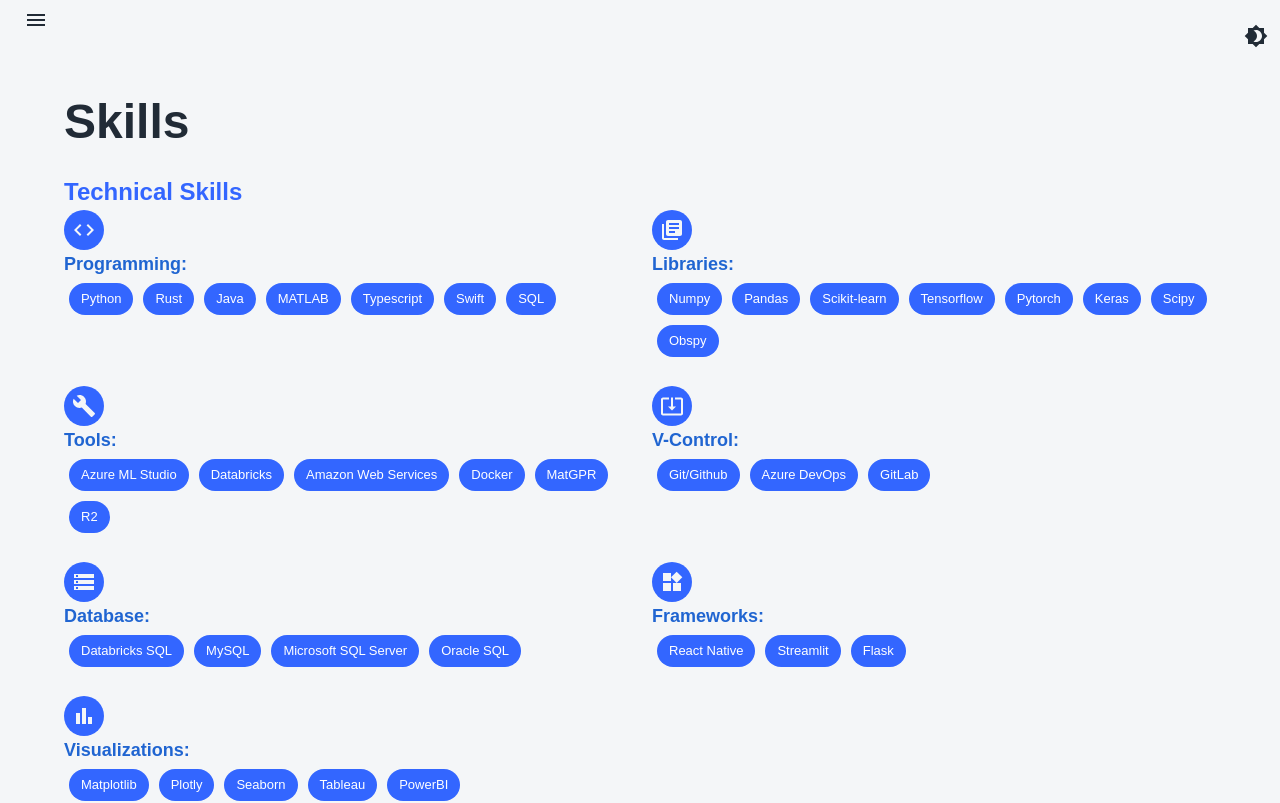
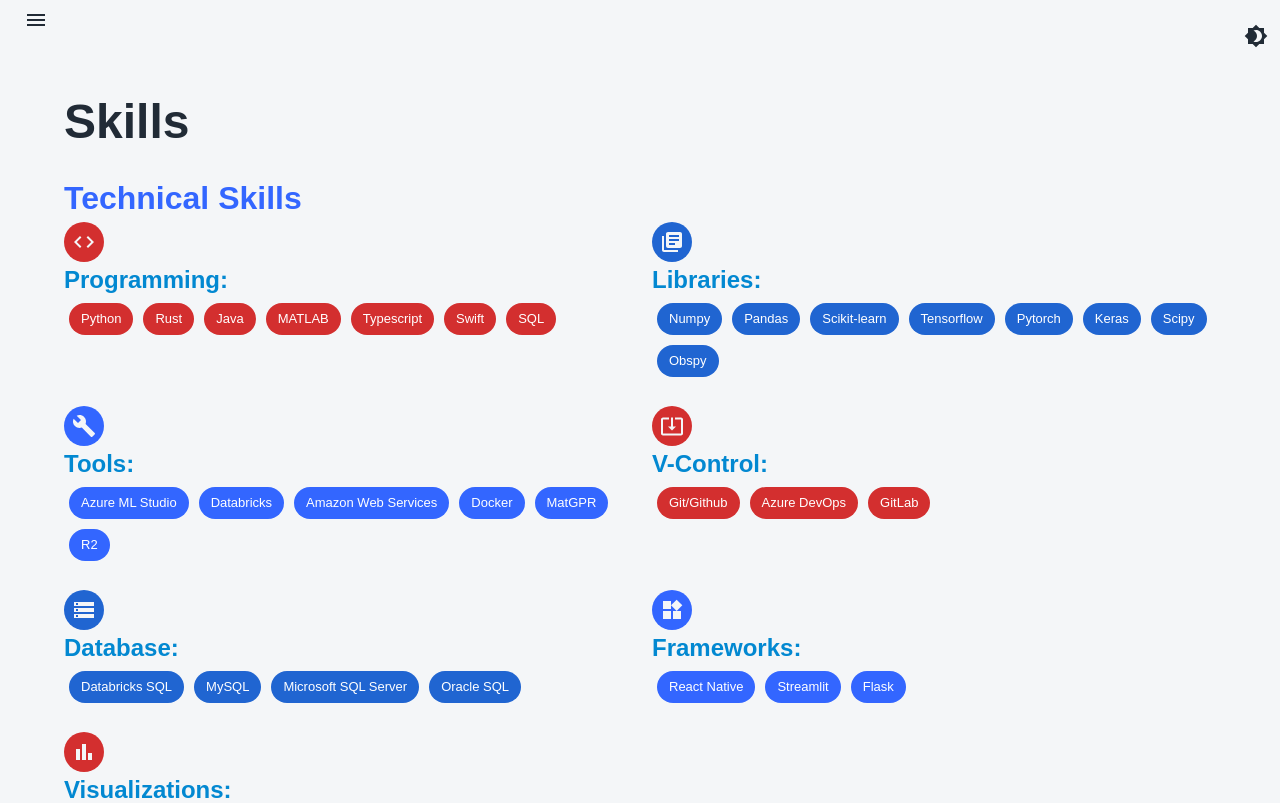
Before and after one commit to Feromond/jacob-mish-portfolio, a React (Create React App) app: page /skills in a window 1280 px wide. Shown: the top 803 px of the page. Built offline with nearby package versions, Linux system fonts and the light colour scheme.

Commit message:
Improved some of the colouring and design of skill

```diff
--- a/src/components/Skills/Skills.js
+++ b/src/components/Skills/Skills.js
@@ -12,9 +12,11 @@
 import { styled } from '@mui/system';
 
 const StyledChip = styled(Chip)`
-  transition: transform 0.3s;
+  transition: transform 0.3s, background-color 0.3s, box-shadow 0.3s;
   &:hover {
     transform: scale(1.1);
+    background-color: rgba(0, 150, 136, 0.8); // Example color
+    box-shadow: 0 5px 15px rgba(0,0,0,0.5);
   }
 `;
 
@@ -51,26 +53,40 @@
     return(
     <Container sx={{ marginTop: '30px', padding: '20px', borderRadius: '15px' }}>
         <Typography variant="h2" sx={{ marginBottom: '20px' }}>Skills</Typography>
-        <Typography variant="h4" sx={{ color: 'secondary.main' }}>Technical Skills</Typography>
+        <Typography variant="h3" sx={{ color: 'secondary.main' }}>Technical Skills</Typography>
         <Grid container spacing={3}>
-        {Object.entries(technicalSkills).map(([category, { skills, icon }], index) => (
+            {Object.entries(technicalSkills).map(([category, { skills, icon }], index) => {
+                const colorIndex = index % 3;
+                let chipColor = 'error';
+                let avatarColor = 'error.main';
+
+                if (colorIndex === 1) {
+                    chipColor = 'primary';
+                    avatarColor = 'primary.main';
+                } else if (colorIndex === 2) {
+                    chipColor = 'secondary';
+                    avatarColor = 'secondary.main';
+                }
+
+                return (
                     <Slide direction="up" in={true} mountOnEnter unmountOnExit timeout={index * 300} key={category}>
                     <Grid item xs={12} sm={6}>
-                <Typography variant="h6" sx={{ color: 'primary.main' }}>
-                <Avatar sx={{ bgcolor: 'secondary.main', marginRight: '5px' }}>{icon}</Avatar>
+                        <Typography variant="h4" sx={{ color: 'info.main' }}>
+                        <Avatar sx={{ bgcolor: avatarColor, marginRight: '5px' }}>{icon}</Avatar>
                         {category}:
                         </Typography>
                         {skills.map(skill => (
                         <Zoom in={true} timeout={1000} key={skill}>
-                    <StyledChip label={skill} variant="filled" color="secondary" sx={{ margin: '5px' }} />
+                            <StyledChip label={skill} variant="filled" color={chipColor} sx={{ margin: '5px' }} />
                         </Zoom>
                         ))}
                     </Grid>
                     </Slide>
-        ))}
+                );
+            })}
             </Grid>
         <Divider sx={{ marginY: '30px' }} />
-        <Typography variant="h4" sx={{ marginTop: '20px', color: 'secondary.main' }}>Soft Skills</Typography>
+        <Typography variant="h3" sx={{ marginTop: '20px', color: 'secondary.main' }}>Soft Skills</Typography>
         <List>
         {softSkills.map(({ skill, icon }, idx) => (
           <Slide
```
Lines whose indentation alone changed are shown as unchanged.
